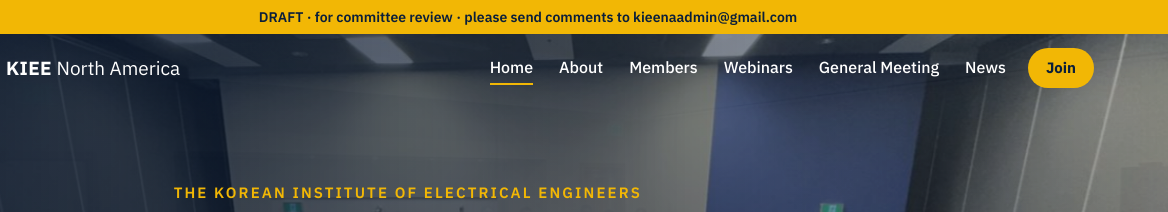
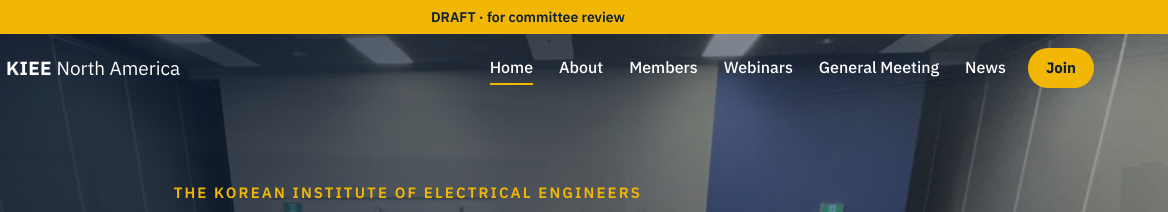
Before and after one commit to kiee-na/preview, a plain HTML site: page index.html in a window 1280 px wide. Shown: the top 212 px of the page, 112-1280 px from the left. Drawn offline with Linux system fonts and the light colour scheme; a web font is replaced by a local one.

Commit message:
Update style.css

```diff
--- a/style.css
+++ b/style.css
@@ -217,3 +217,5 @@ body.has-hero header.site.over{top:33px}
 @media (max-width:900px){.areas.a3{grid-template-columns:1fr}}
 .logos{list-style:none;margin:0;padding:0;display:flex;flex-wrap:wrap;gap:10px}
 .logos li{background:var(--alt);border:1px solid var(--line);border-radius:8px;padding:12px 16px;font-weight:600;color:var(--navy)}
+
+.draftbar{font-size:0}.draftbar::before{content:"DRAFT \00B7  for committee review";font-size:14px}
```
